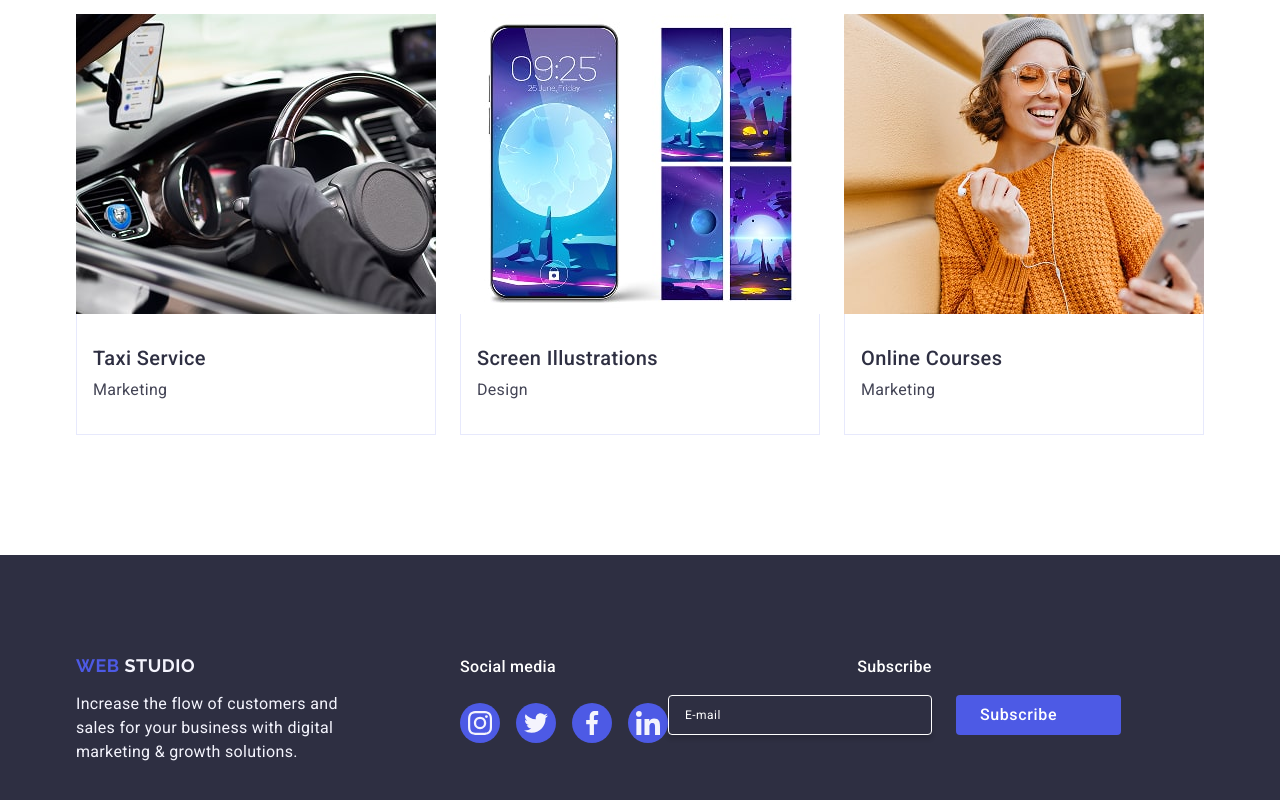
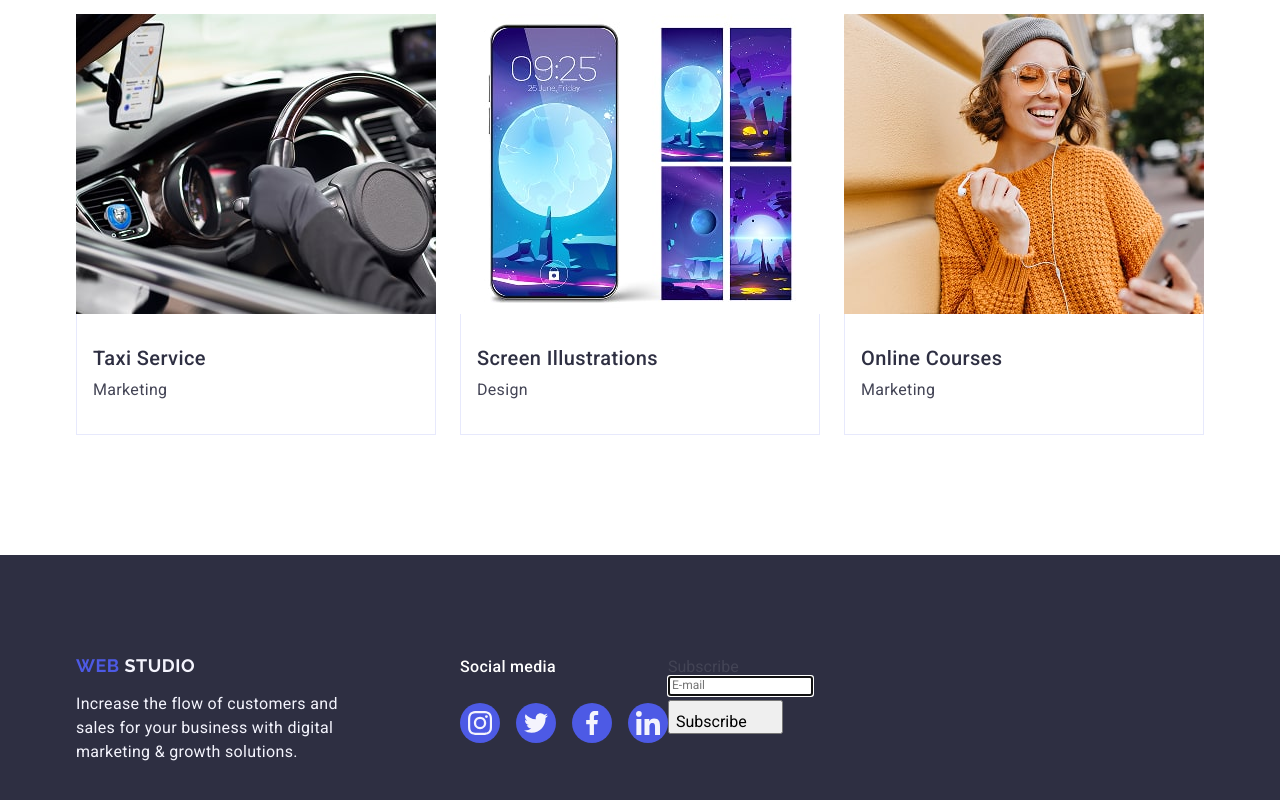
Before and after one commit to alohasid/goit-markup-hw-05, a plain HTML site: page index.html in a window 1280 px wide. Shown: the part 2604-3404 px from the top of the page. Drawn offline with nearby package versions, Linux system fonts and the light colour scheme.

Commit message:
completed tsk

```diff
--- a/css/styles.css
+++ b/css/styles.css
@@ -628,63 +628,3 @@ ul, ol {
     margin: 0 auto;
     transition: background-color 250ms cubic-bezier(0.4, 0, 0.2, 1);;
 }
-
-.form-container {
-    display: flex;
-    flex-direction: column;
-    align-items: center;
-}
-
-.subscribe-text {
-    margin-bottom: 16px;
-    font-weight: 500;
-    font-size: 16px;
-    line-height: 1.5;
-    letter-spacing: 0.02em;
-    color: #ffffff;
-}
-
-.subscribe-form {
-    display: flex;
-    gap: 24px;
-}
-
-.email-input {
-    width: 264px;
-    height: 40px;
-    border: 1px solid #ffffff;
-    background-color: transparent;
-    font-size: 12px;
-    line-height: 2;
-    letter-spacing: 0.04em;
-    padding-left: 16px;
-    box-shadow: 0px 4px 4px rgba(0, 0, 0, 0.15);
-    border-radius: 4px;
-    color: #ffffff;
-}
-
-.email-input::placeholder {
-    color: #ffffff;
-}
-
-.subscribe-button {
-    min-width: 165px;
-    height: 40px;
-    display: flex;
-    justify-content: center;
-    align-items: center;
-    font-family: "Roboto", sans-serif;
-    font-size: 16px;
-    font-weight: 500;
-    line-height: 1.5;
-    letter-spacing: 0.04em;
-    color: #ffffff;
-    cursor: pointer;
-    background-color: #4D5AE5;
-    border: none;
-    border-radius: 4px;
-}
-
-.subscribe-svg {
-    margin-left: 16px;
-}
--- a/index.html
+++ b/index.html
@@ -575,9 +575,8 @@
             </ul>
         </div>
         <div class="form-footer">
-            <div class="form-container">
-                <p class="subscribe-text">Subscribe</p>
-                <form class="subscribe-form">
+            <p class="subscribe-footer">Subscribe</p>
+            <form class="form-class-footer">
                 <label class="form-label" for="user-subscribe">
                     <input
                             class="email-input"
@@ -585,6 +584,7 @@
                             type="email"
                             id="user-subscribe"
                             name="email"
+                            autofocus
                     />
                 </label>
                 <button class="subscribe-button" type="submit">
@@ -594,7 +594,6 @@
                     </svg>
                 </button>
             </form>
-            </div>
         </div>
     </div>
 </footer>
```
Lines whose indentation alone changed are shown as unchanged.
